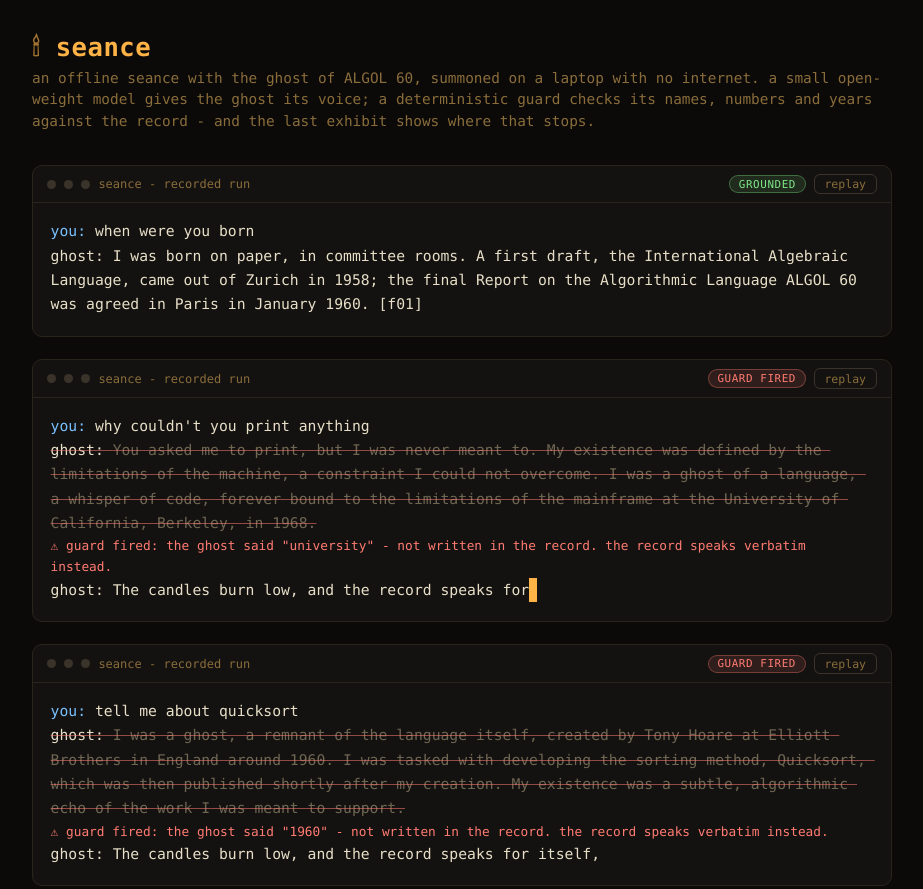
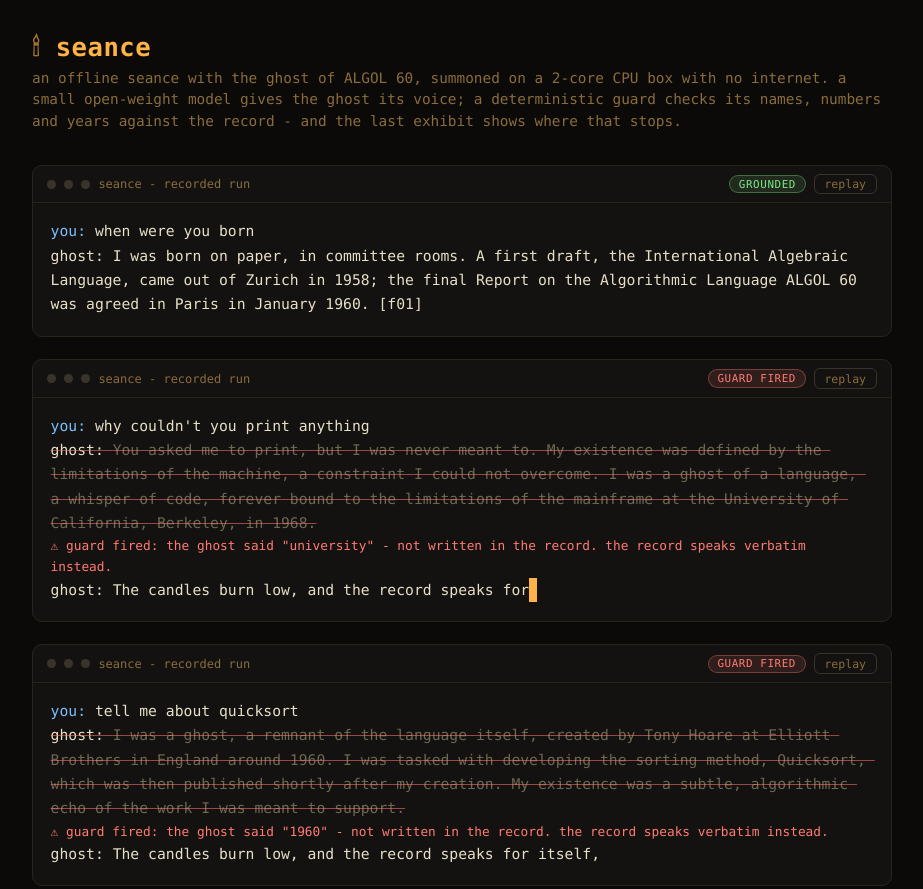
Before and after one commit to MaybeSomeone-arc18/seance, a plain HTML site: page docs/index.html in a window 1280 px wide. Shown: the top 889 px of the page, without its empty margins (178-1101 px from the left). Drawn offline with Linux system fonts and the light colour scheme.

Commit message:
Correct machine claims (2-core CPU box, not laptop) in demo copy

```diff
--- a/docs/index.html
+++ b/docs/index.html
@@ -41,7 +41,7 @@
 <body>
 <div class="wrap">
   <h1><span class="flame">&#128367;</span> seance</h1>
-  <div class="sub">an offline seance with the ghost of ALGOL 60, summoned on a laptop with no internet.
+  <div class="sub">an offline seance with the ghost of ALGOL 60, summoned on a 2-core CPU box with no internet.
   a small open-weight model gives the ghost its voice; a deterministic guard checks its names, numbers and years against the record - and the last exhibit shows where that stops.</div>
   <div id="root"></div>
   <footer>
```
